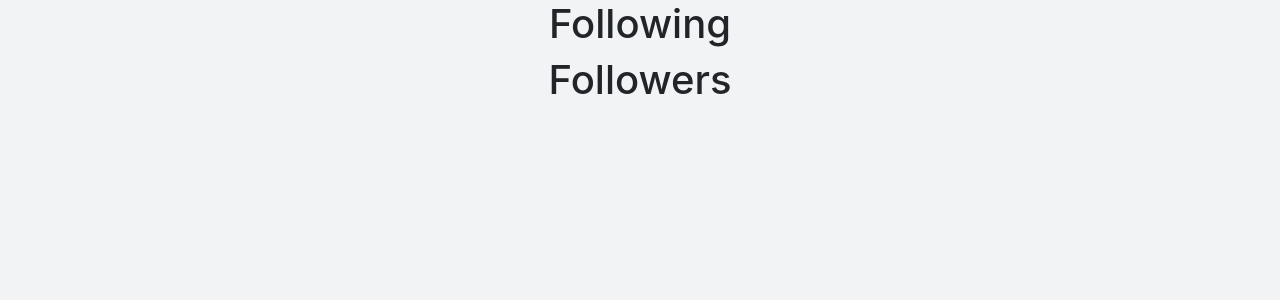
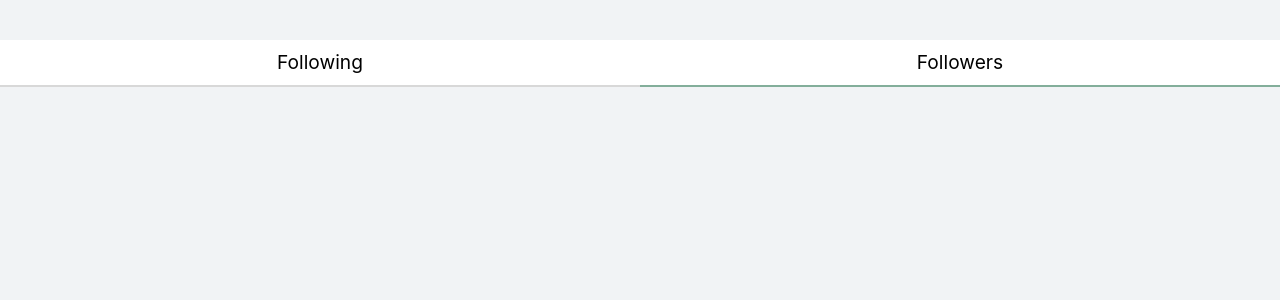
Before and after one commit to Spot-Fusion/Treasure-Chest-V2, a React (Create React App) app: page /users in a window 1280 px wide. Shown: the top 300 px of the page. Built offline with nearby package versions, Linux system fonts and the light colour scheme.

Commit message:
Basic navbar setup for user page

```diff
--- a/src/pages/UsersPage.js
+++ b/src/pages/UsersPage.js
@@ -1,12 +1,60 @@
-import React from 'react'
+import React, { useState } from 'react'
+import { Nav } from 'react-bootstrap';
+import { useLocation } from 'react-router-dom'
 
-function UsersPage() {
-    return (
-        <div>
-            <h1>Following</h1>
-            <h1>Followers</h1>
-        </div>
-    )
+const UsersPage = () => {
+  const [active, setActive] = useState('Followers');
+  const location = useLocation();
+
+  const setStyle = (name) => active === name ? style.active : style.link;
+
+  const followNav = (name) => (
+    <Nav.Item as='li' onClick={() => setActive(name)}>
+      <Nav.Link style={setStyle(name)}>
+        {name}
+      </Nav.Link>
+    </Nav.Item>
+  )
+
+  return (
+    <div>
+      <div style={style.navBar}>
+        <Nav defaultActiveKey='/profile' as='ul' justify='true'>
+          {followNav('Following')}
+          {followNav('Followers')}
+        </Nav>
+      </div>
+    </div>
+  )
+}
+
+const style = {
+  navBar: {
+    position: 'fixed',
+    width: '100%',
+    top: '40px',
+    zIndex: '1000'
+  },
+
+  link: {
+    textDecoration: 'none',
+    color: 'black',
+    fontSize: '120%',
+    backgroundColor: 'white',
+    position: 'relative',
+    float: 'top',
+    borderBottom: '2px solid #D8D8D8'
+  },
+
+  active: {
+    textDecoration: 'none',
+    color: 'black',
+    fontSize: '120%',
+    backgroundColor: 'white',
+    position: 'relative',
+    float: 'top',
+    borderBottom: '2px solid #83AE9A'
+  }
 }
 
 export default UsersPage
```
